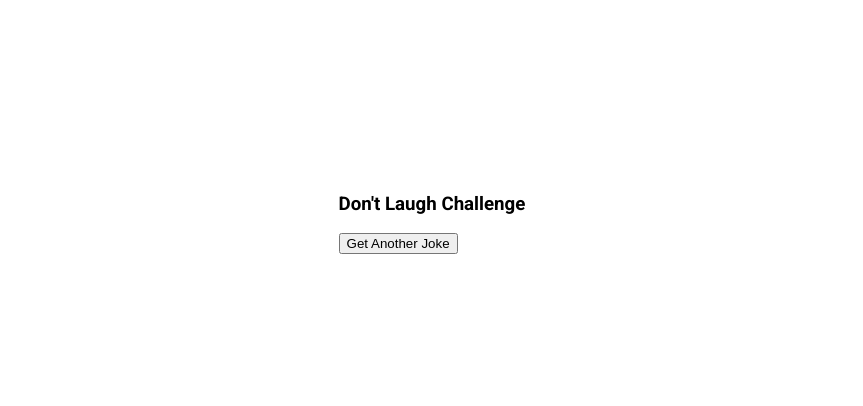
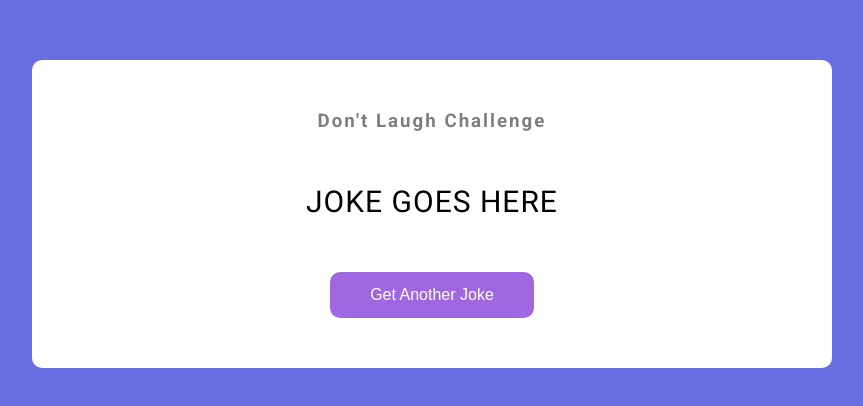
Before and after one commit to simran7s/DontLaughChallenge, a plain HTML site: page index.html in a window 1280 px wide. Shown: the part 186-592 px from the top of the page, without its empty margins (208-1071 px from the left). Drawn offline with Linux system fonts and the light colour scheme.

Commit message:
complete css

```diff
--- a/index.html
+++ b/index.html
@@ -14,7 +14,7 @@
     <div class="container">
         <h3>Don't Laugh Challenge</h3>
         <div id="joke" class="joke">
-            <!-- JOKE GOES HERE -->
+            JOKE GOES HERE
         </div>
         <button id="jokeBtn" class="btn">Get Another Joke</button>
     </div>
--- a/style.css
+++ b/style.css
@@ -5,6 +5,7 @@
 }
 
 body {
+    background-color: #686de0;
     font-family: 'Roboto', sans-serif;
     margin: 0%;
     /* For centering everything */
@@ -15,4 +16,49 @@ body {
     height: 100vh;
     /* Hide Scrollbars */
     overflow: hidden;
+    margin: 0%;
+    padding: 20px;
 }
+
+.container {
+    background-color: #fff;
+    border-radius: 10px;
+    box-shadow: 0 10px 20px rbga(0, 0, 0, 0.1), 0 6px 6px rgba(0, 0, 0, 0.1);
+    padding: 50px 20px;
+    text-align: center;
+    max-width: 100%;
+    width: 800px;
+}
+
+h3 {
+    margin: 0;
+    opacity: 0.5;
+    letter-spacing: 2px;
+}
+
+.joke {
+    font-size: 30px;
+    letter-spacing: 1px;
+    line-height: 40px;
+    margin: 50px auto;
+    max-width: 600px;
+}
+
+.btn {
+    background-color: #9f68e0;
+    border: 0ch;
+    border-radius: 10px;
+    color: #fff;
+    box-shadow: 0 5px 15px rbga(0, 0, 0, 0.1), 0 6px 6px rgba(0, 0, 0, 0.1);
+    padding: 14px 40px;
+    font-size: 16px;
+    cursor: pointer;
+}
+
+.btn:active {
+    transform: scale(0.98);
+}
+
+.btn:focus {
+    outline: 0;
+}
```
